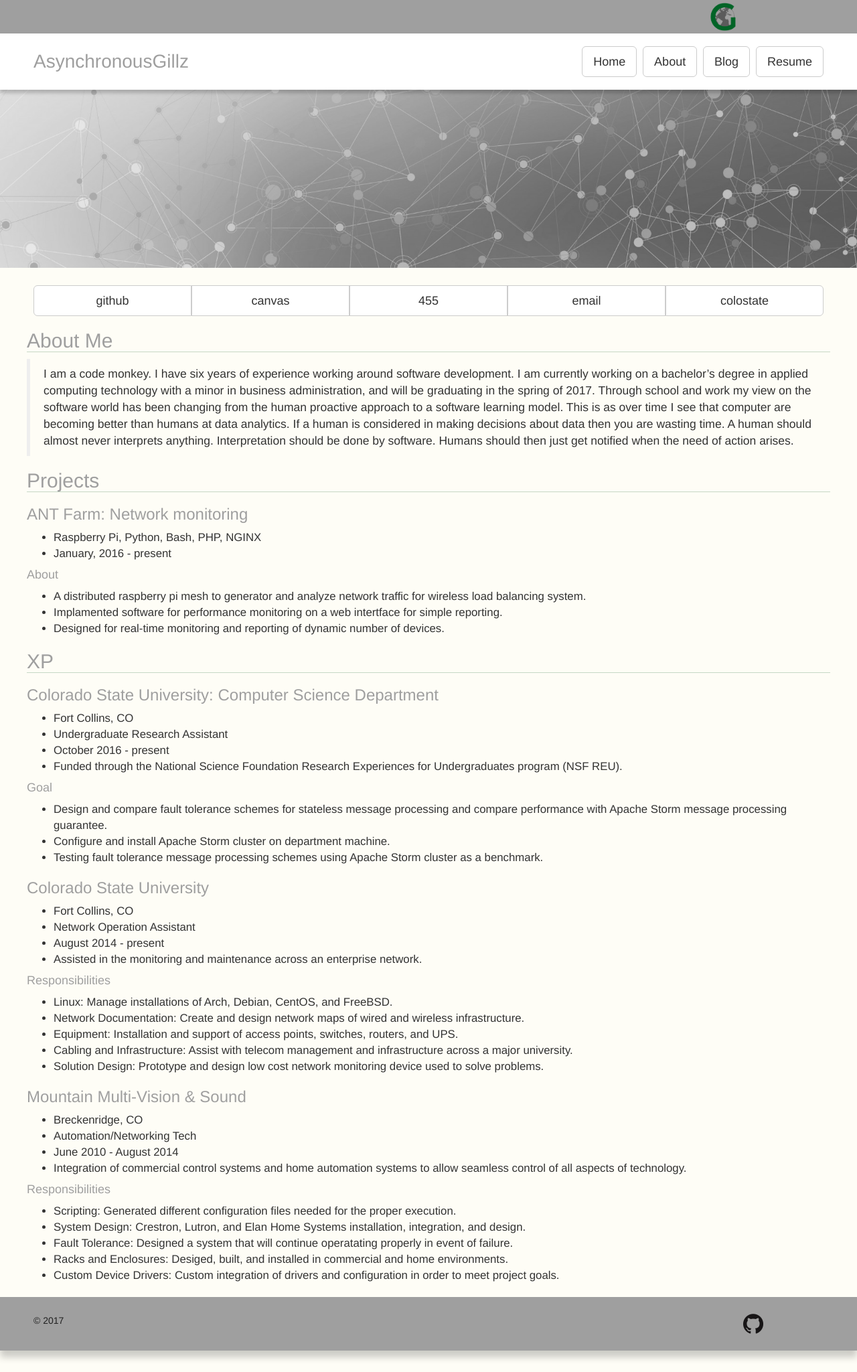
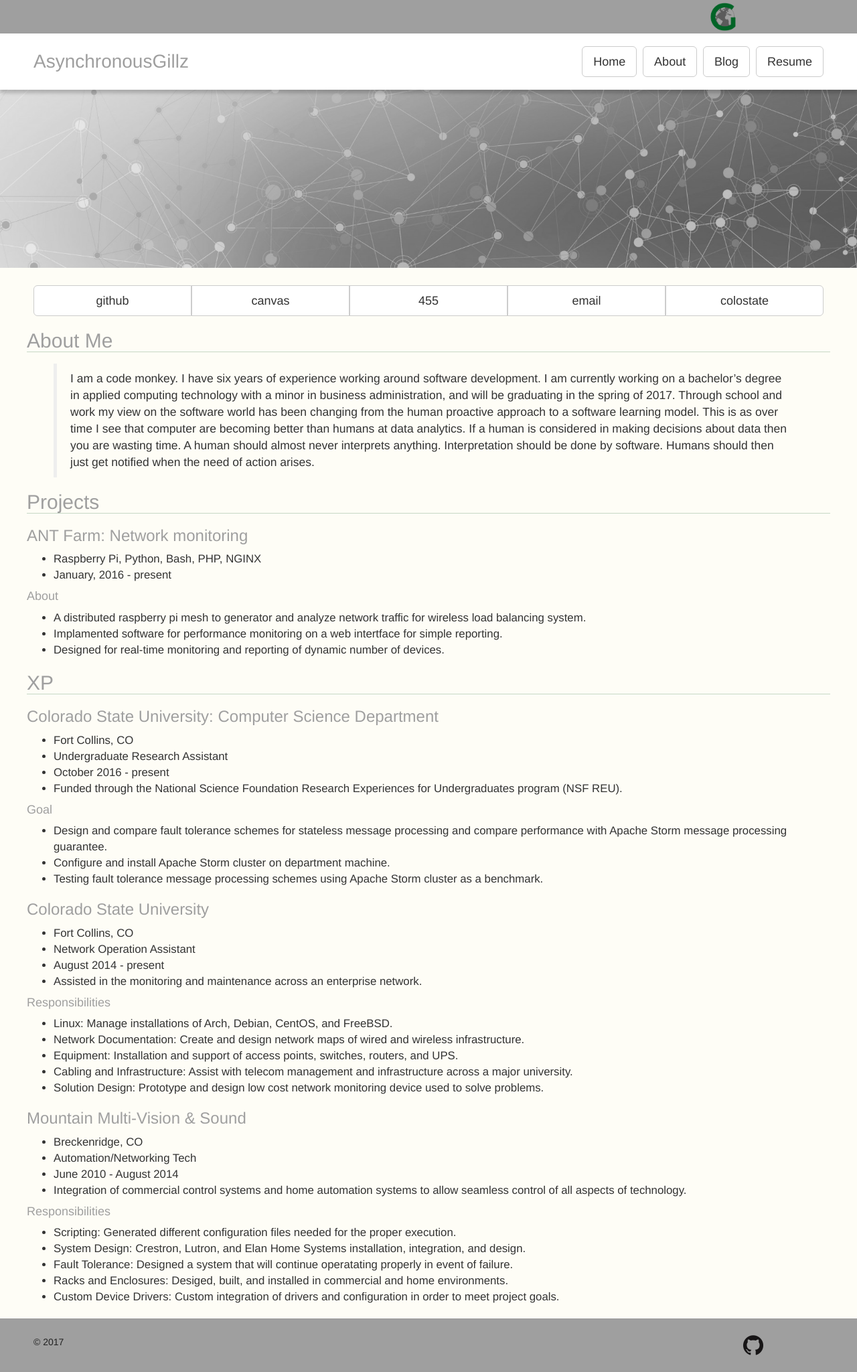
Before and after one commit to GerhardOfRivia/GerhardOfRivia.github.io, a Jekyll site: the page built from about.md, in a window 1280 px wide. Shown: the whole page at 67% size. Built offline with Jekyll 4.4.1, drawn with Linux system fonts in a browser that asks for light colours; nearby versions of some CDN libraries.

Commit message:
blockquote css change

```diff
--- a/assets/styles.css
+++ b/assets/styles.css
@@ -314,6 +314,13 @@ footer a {
 #github img {
     width: 25%;
     height: auto
+}
+blockquote {
+    display: block;
+    margin-top: 1em;
+    margin-bottom: 1em;
+    margin-left: 40px;
+    margin-right: 40px;
 }
 #top-cover-image-wrapper {
     position: absolute;
```
